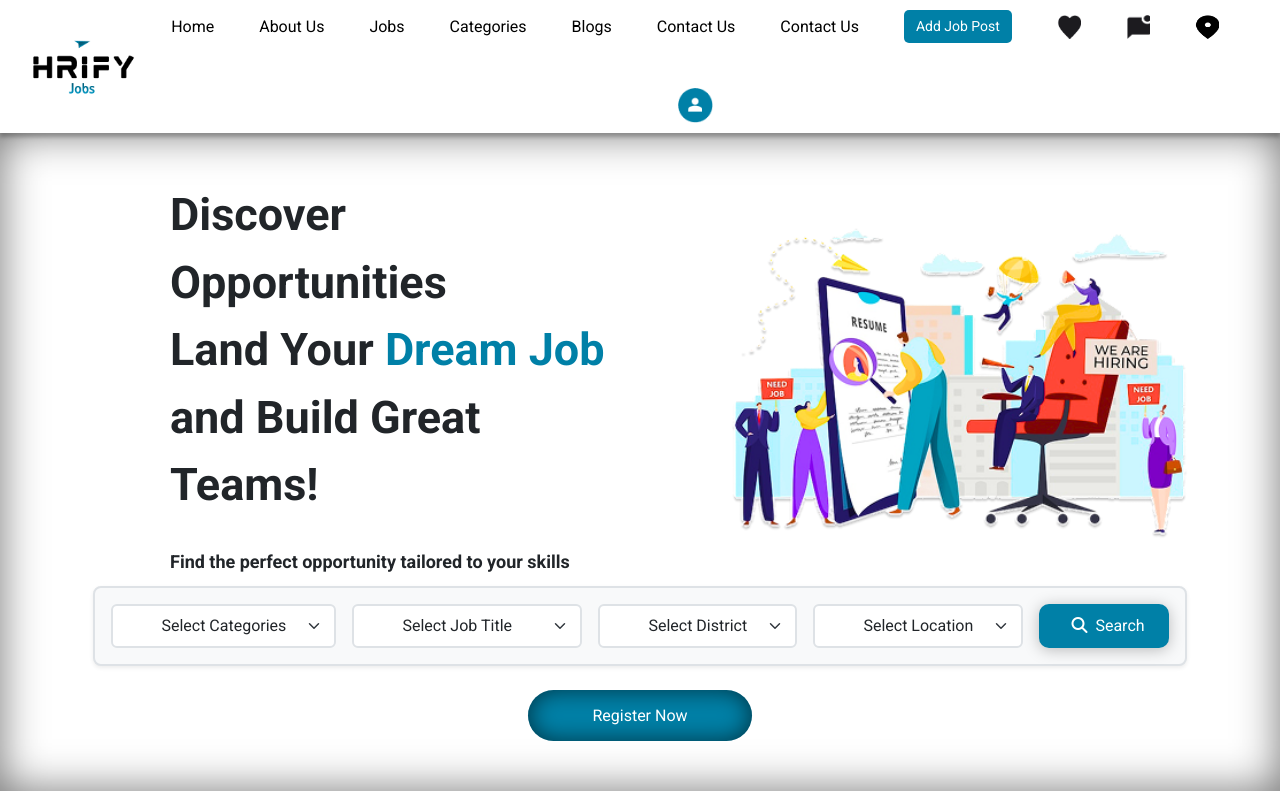
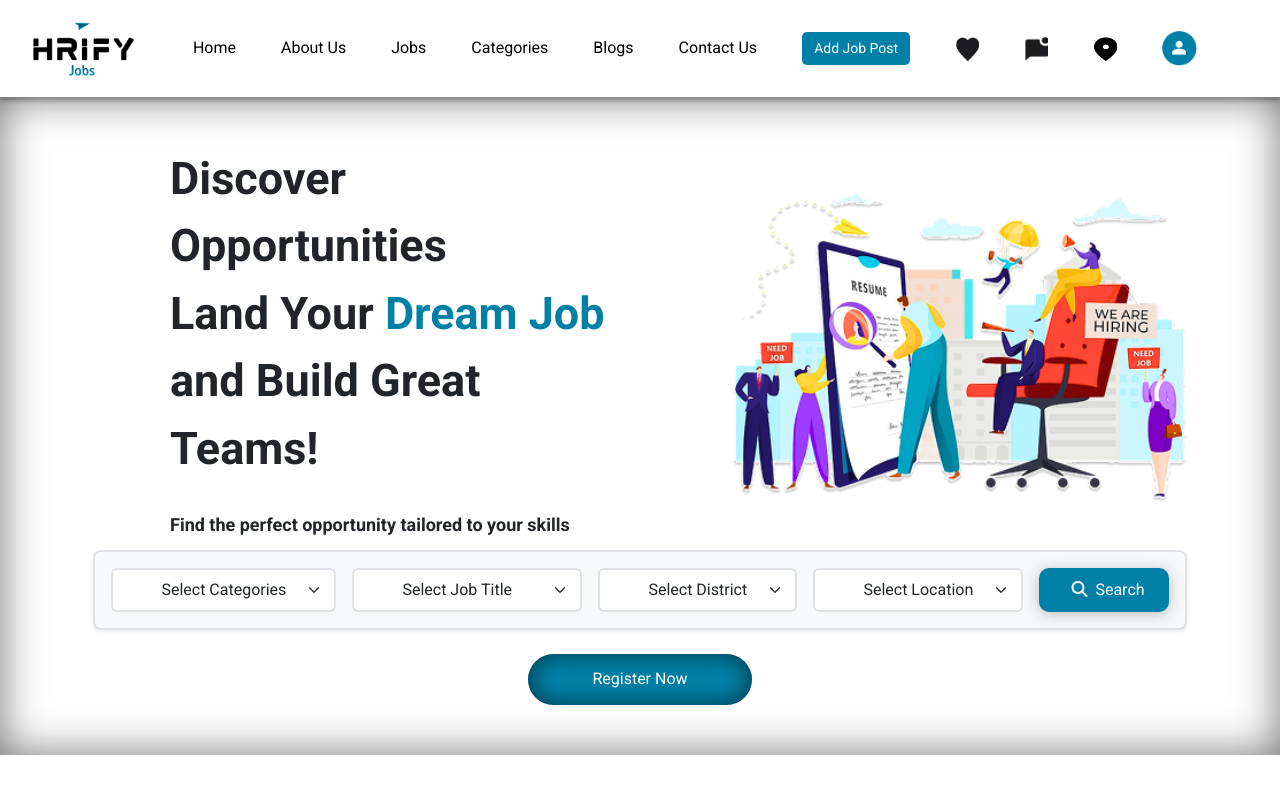
Before and after one commit to JKGlobalItSolutions/hrify_jobs, a React (Vite) app: page / in a window 1280 px wide. Shown: the top 800 px of the page. Built offline with nearby package versions, Linux system fonts and the light colour scheme.

Commit message:
categoirs update cantact delete
categoirs update cantact delete

```diff
--- a/src/component/Navbar.jsx
+++ b/src/component/Navbar.jsx
@@ -44,9 +44,9 @@ const Navbar = ({ usertoggle, userformtoggle }) => {
             <li className="nav-item"> <Link to="/" className=" text-black  text-decoration-none"> Home </Link> </li>
             <li className="nav-item"> <Link to="/aboutus" className=" text-black  text-decoration-none"> About Us </Link> </li>
             <li className="nav-item"> <Link to="/jobspage" className=" text-black  text-decoration-none"> Jobs </Link> </li>
-            <li className="nav-item"> <Link to="/" className=" text-black  text-decoration-none"> Categories </Link> </li>
+            <li className="nav-item"> <Link to="/Categories" className=" text-black  text-decoration-none"> Categories </Link> </li>
             <li className="nav-item"> <Link to="/Blogspage" className=" text-black  text-decoration-none"> Blogs </Link> </li>
-            <li className="nav-item"> <Link to="/" className=" text-black  text-decoration-none"> Contact Us </Link> </li>
+
             {/* <li className="nav-item"> <Link to="/contactus" className=" text-black  text-decoration-none"> Contact Us </Link> </li> */}
             <Link to="/contactus" className="text-black text-decoration-none"> Contact Us </Link>
             {/* login to ture is show */}
```
